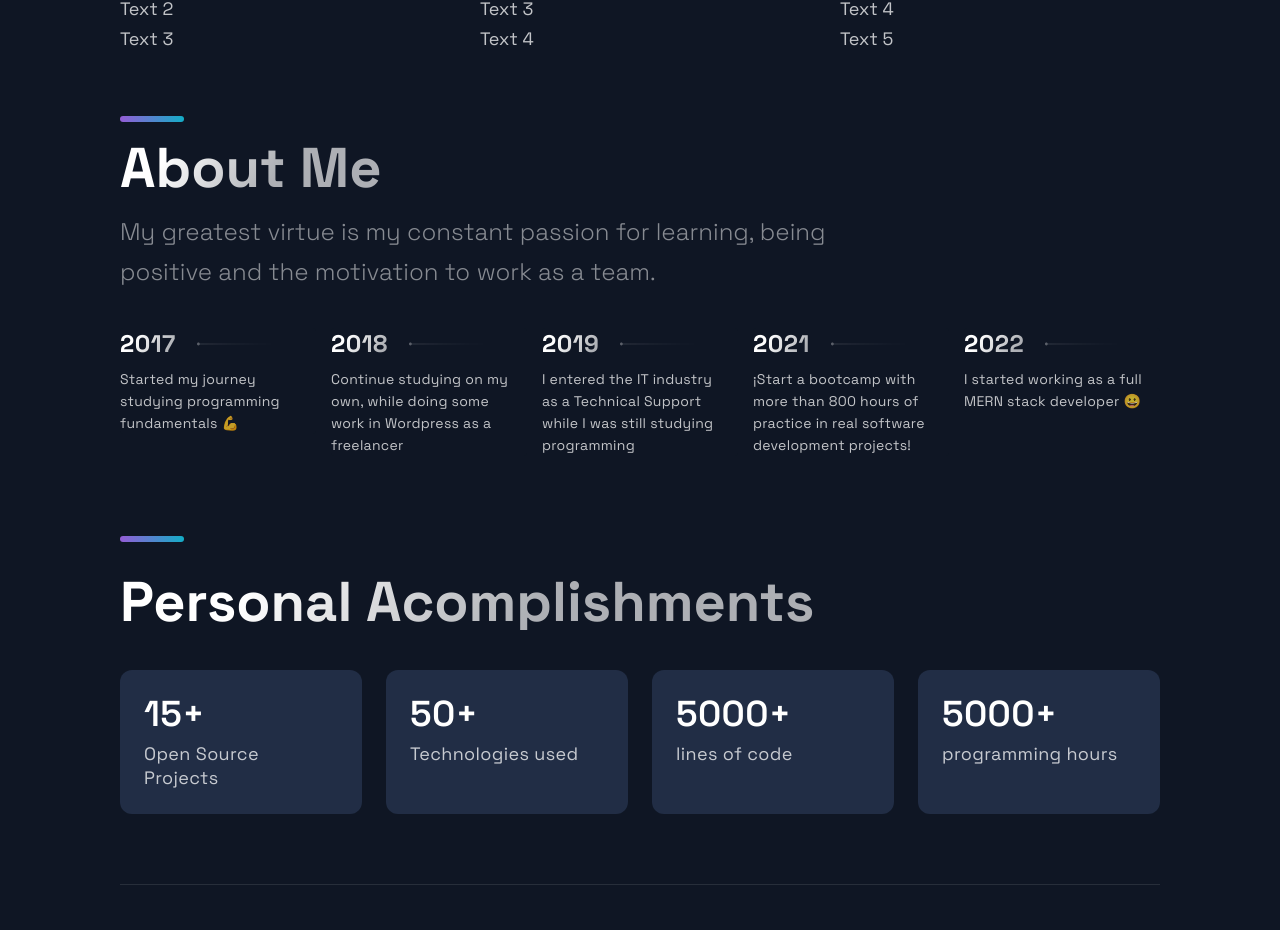
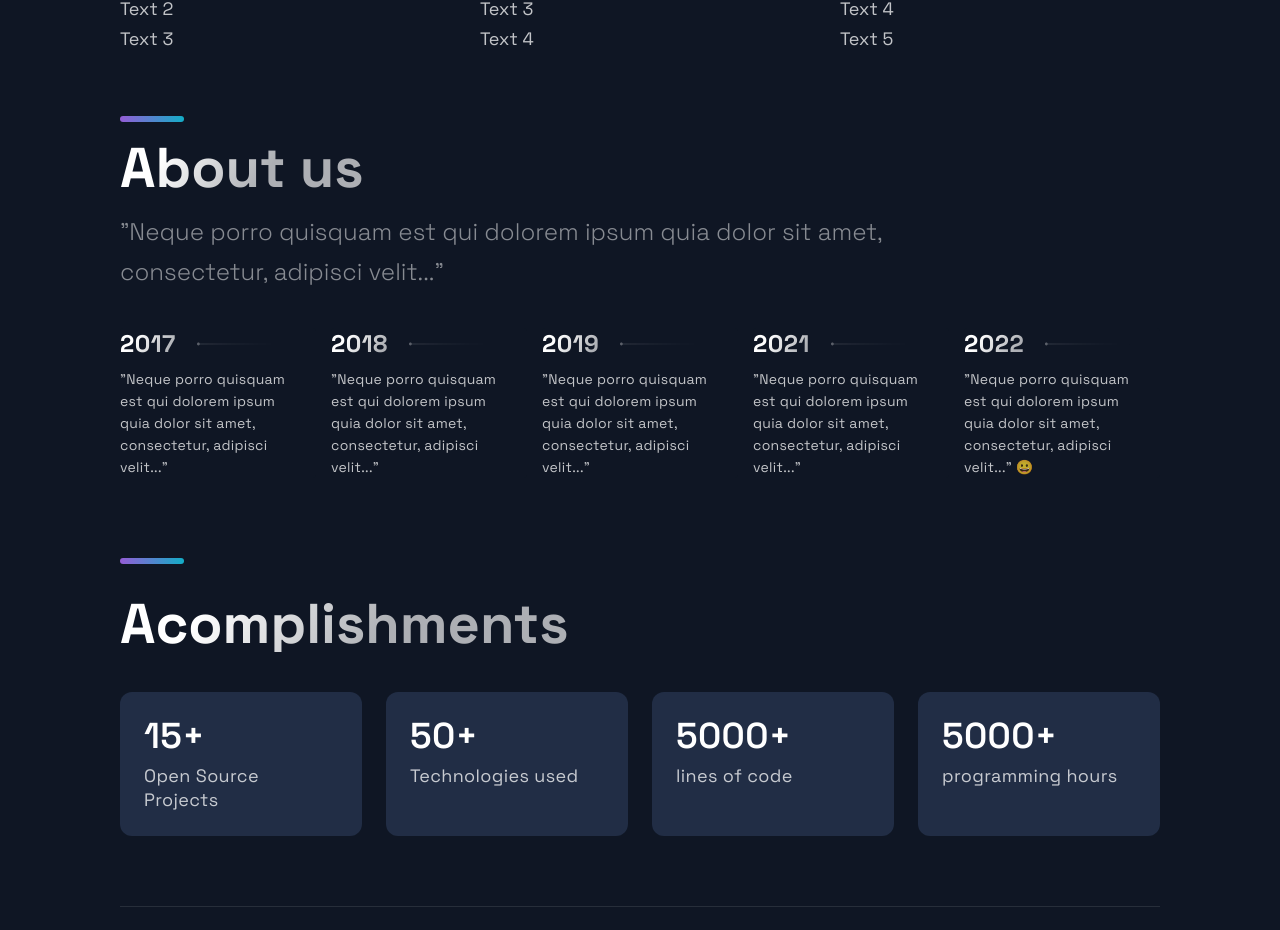
Before and after one commit to hbonavota/Vapormall-Frontend, a Next.js app: page / in a window 1280 px wide. Shown: the part 3052-3982 px from the top of the page. Built offline with nearby package versions, Linux system fonts and the light colour scheme.

Commit message:
add[/src/constants]add text in constants years

```diff
--- a/src/components/Acomplishments/Acomplishments.js
+++ b/src/components/Acomplishments/Acomplishments.js
@@ -4,7 +4,7 @@ import { Section, SectionDivider, SectionTitle } from '../../styles/GlobalCompon
 import { Box, Boxes, BoxNum, BoxText } from './AcomplishmentsStyles';
 
 const data = [
-  { number: 15, text: 'Open Source Projects'},
+  { number: 15, text: 'Open Source Projects' },
   { number: 50, text: 'Technologies used', },
   { number: 5000, text: 'lines of code', },
   { number: 5000, text: 'programming hours', }
@@ -13,10 +13,10 @@ const data = [
 const Acomplishments = () => (
   <Section>
     <SectionTitle>
-      Personal Acomplishments
+      Acomplishments
     </SectionTitle>
     <Boxes>
-      {data.map((card, index)=>(
+      {data.map((card, index) => (
         <Box key={index}>
           <BoxNum>{card.number}+</BoxNum>
           <BoxText>{card.text}</BoxText>
--- a/src/components/TimeLine/TimeLine.js
+++ b/src/components/TimeLine/TimeLine.js
@@ -46,9 +46,9 @@ const Timeline = () => {
     <Section id="about">
       <SectionDivider />
       <br />
-      <SectionTitle>About Me</SectionTitle>
+      <SectionTitle>About us</SectionTitle>
       <SectionText>
-        My greatest virtue is my constant passion for learning, being positive and the motivation to work as a team.
+        "Neque porro quisquam est qui dolorem ipsum quia dolor sit amet, consectetur, adipisci velit..."
       </SectionText>
       <CarouselContainer ref={carouselRef} onScroll={handleScroll}>
         <>
--- a/src/constants/constants.js
+++ b/src/constants/constants.js
@@ -38,9 +38,9 @@ export const projects = [
 ];
 
 export const TimeLineData = [
-  { year: 2017, text: 'Started my journey studying programming fundamentals 💪', },
-  { year: 2018, text: 'Continue studying on my own, while doing some work in Wordpress as a freelancer', },
-  { year: 2019, text: 'I entered the IT industry as a Technical Support while I was still studying programming', },
-  { year: 2021, text: '¡Start a bootcamp with more than 800 hours of practice in real software development projects!', },
-  { year: 2022, text: 'I started working as a full MERN stack developer 😀', },
+  { year: 2017, text: '"Neque porro quisquam est qui dolorem ipsum quia dolor sit amet, consectetur, adipisci velit..." ', },
+  { year: 2018, text: '"Neque porro quisquam est qui dolorem ipsum quia dolor sit amet, consectetur, adipisci velit..."', },
+  { year: 2019, text: '"Neque porro quisquam est qui dolorem ipsum quia dolor sit amet, consectetur, adipisci velit..."', },
+  { year: 2021, text: '"Neque porro quisquam est qui dolorem ipsum quia dolor sit amet, consectetur, adipisci velit..."', },
+  { year: 2022, text: '"Neque porro quisquam est qui dolorem ipsum quia dolor sit amet, consectetur, adipisci velit..." 😀', },
 ];
```
